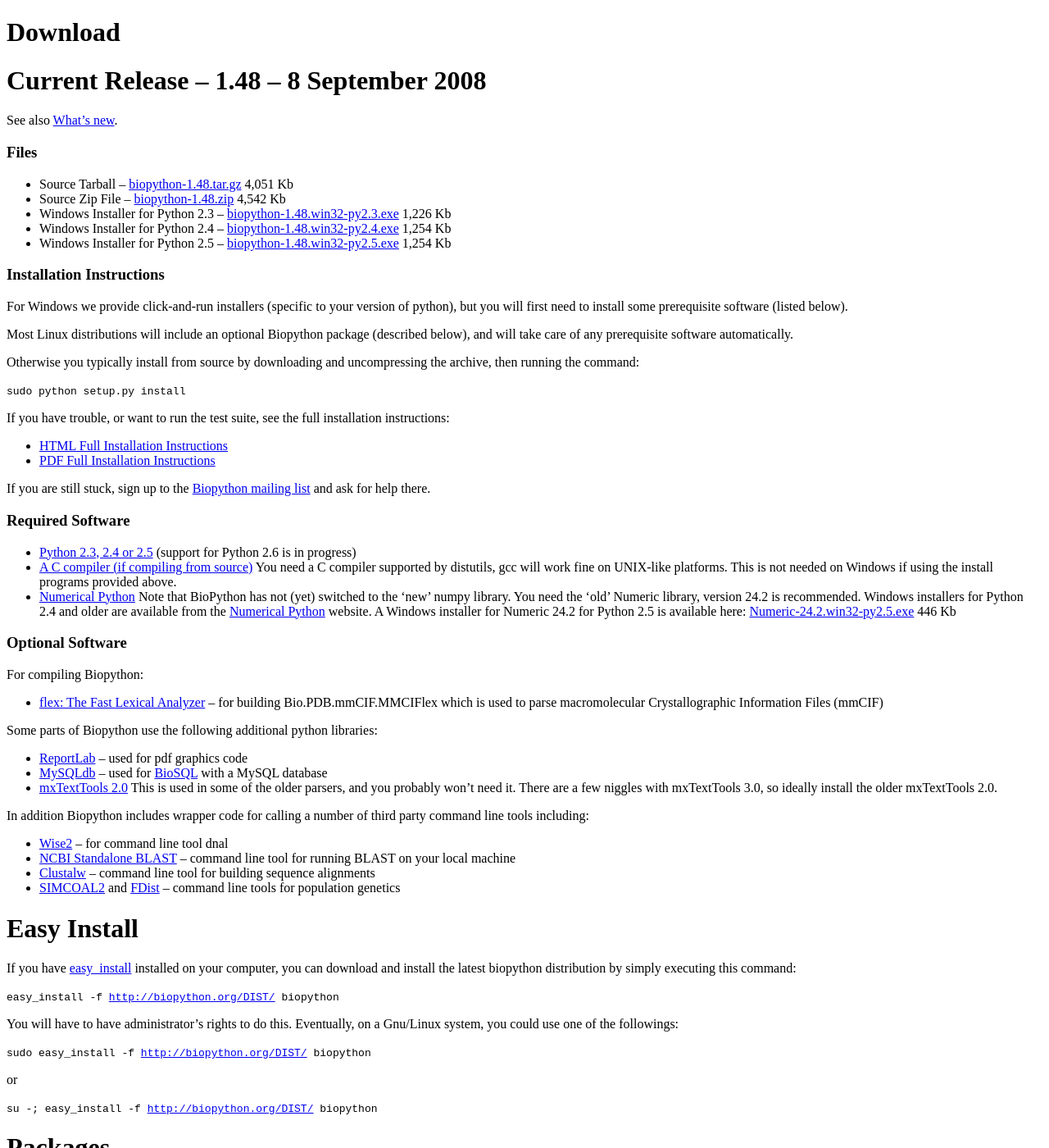
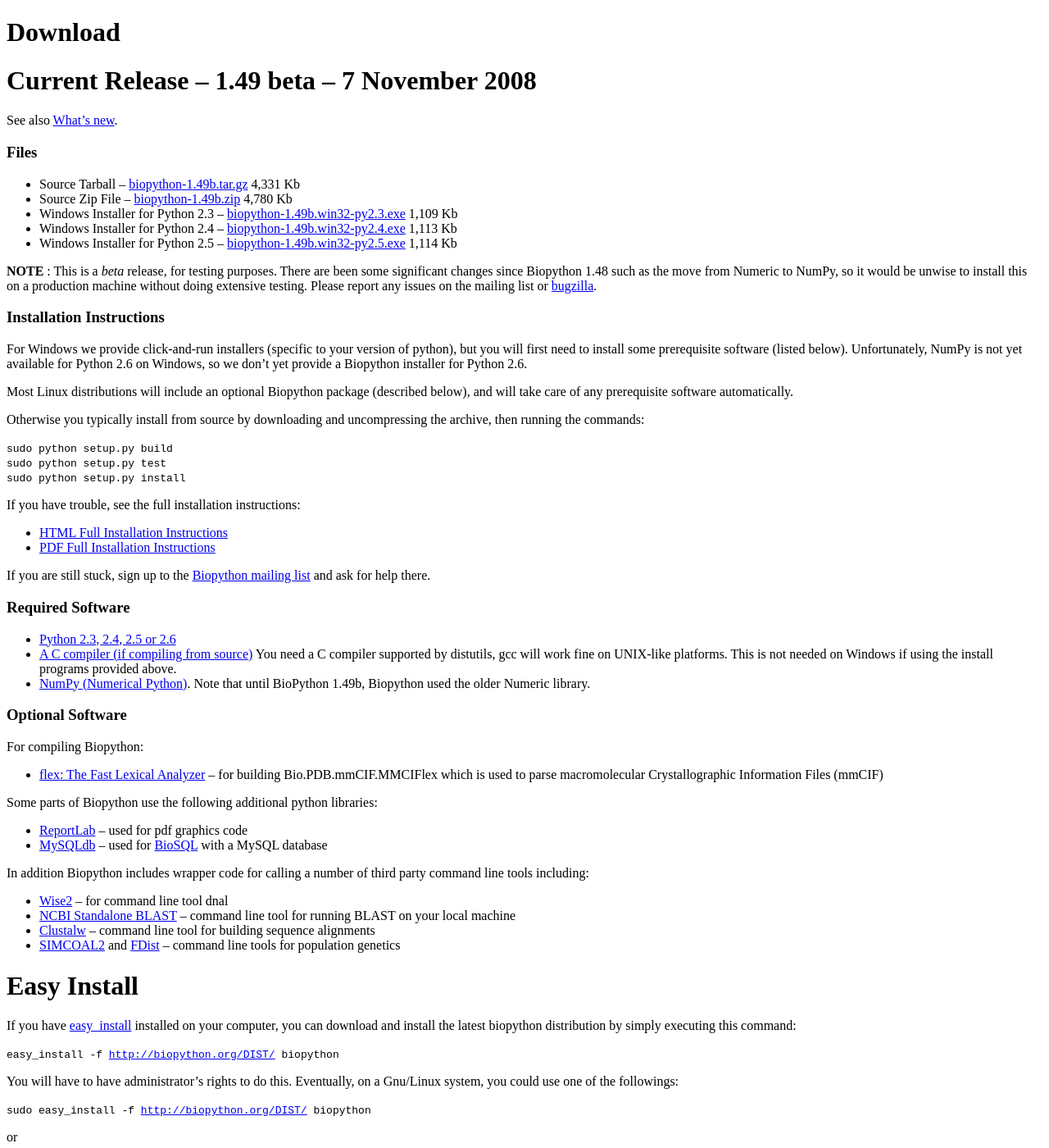
Before and after one commit to biopython/biopython.github.io, a Jekyll site: the page built from wiki/Download.md, in a window 1280 px wide and 1400 px high. Shown: the whole window at 82% size. Built offline with Jekyll 4.4.1, drawn with Linux system fonts in a browser that asks for light colours; some of the changed text lies outside the part shown.

Commit message:
Biopython 1.49b

```diff
--- a/wiki/Download.md
+++ b/wiki/Download.md
@@ -4,46 +4,55 @@ permalink: wiki/Download
 layout: wiki
 ---
 
-Current Release -- 1.48 -- 8 September 2008
-===========================================
+Current Release -- 1.49 beta -- 7 November 2008
+===============================================
 
 See also [What's new](http://biopython.open-bio.org/SRC/biopython/NEWS).
 
 ### Files
 
 -   Source Tarball --
-    [biopython-1.48.tar.gz](http://biopython.org/DIST/biopython-1.48.tar.gz)
-    4,051 Kb
+    [biopython-1.49b.tar.gz](http://biopython.org/DIST/biopython-1.49b.tar.gz)
+    4,331 Kb
 -   Source Zip File --
-    [biopython-1.48.zip](http://biopython.org/DIST/biopython-1.48.zip)
-    4,542 Kb
+    [biopython-1.49b.zip](http://biopython.org/DIST/biopython-1.49b.zip)
+    4,780 Kb
 -   Windows Installer for Python 2.3 --
-    [biopython-1.48.win32-py2.3.exe](http://biopython.org/DIST/biopython-1.48.win32-py2.3.exe)
-    1,226 Kb
+    [biopython-1.49b.win32-py2.3.exe](http://biopython.org/DIST/biopython-1.49b.win32-py2.3.exe)
+    1,109 Kb
 -   Windows Installer for Python 2.4 --
-    [biopython-1.48.win32-py2.4.exe](http://biopython.org/DIST/biopython-1.48.win32-py2.4.exe)
-    1,254 Kb
+    [biopython-1.49b.win32-py2.4.exe](http://biopython.org/DIST/biopython-1.49b.win32-py2.4.exe)
+    1,113 Kb
 -   Windows Installer for Python 2.5 --
-    [biopython-1.48.win32-py2.5.exe](http://biopython.org/DIST/biopython-1.48.win32-py2.5.exe)
-    1,254 Kb
+    [biopython-1.49b.win32-py2.5.exe](http://biopython.org/DIST/biopython-1.49b.win32-py2.5.exe)
+    1,114 Kb
+
+**NOTE** : This is a *beta* release, for testing purposes. There are
+been some significant changes since Biopython 1.48 such as the move from
+Numeric to NumPy, so it would be unwise to install this on a production
+machine without doing extensive testing. Please report any issues on the
+mailing list or [bugzilla](http://bugzilla.open-bio.org/).
 
 ### Installation Instructions
 
 For Windows we provide click-and-run installers (specific to your
 version of python), but you will first need to install some prerequisite
-software (listed below).
+software (listed below). Unfortunately, NumPy is not yet available for
+Python 2.6 on Windows, so we don't yet provide a Biopython installer for
+Python 2.6.
 
 Most Linux distributions will include an optional Biopython package
 (described below), and will take care of any prerequisite software
 automatically.
 
 Otherwise you typically install from source by downloading and
-uncompressing the archive, then running the command:
+uncompressing the archive, then running the commands:
 
+`sudo python setup.py build`
+`sudo python setup.py test`
 `sudo python setup.py install`
 
-If you have trouble, or want to run the test suite, see the full
-installation instructions:
+If you have trouble, see the full installation instructions:
 
 -   [HTML Full Installation
     Instructions](http://biopython.org/DIST/docs/install/Installation.html)
@@ -55,21 +64,14 @@ list](Mailing_lists "wikilink") and ask for help there.
 
 ### Required Software
 
--   [Python 2.3, 2.4 or 2.5](http://www.python.org) (support for Python
-    2.6 is in progress)
+-   [Python 2.3, 2.4, 2.5 or 2.6](http://www.python.org)
 -   [A C compiler (if compiling
     from source)](http://www.python.org/doc/current/inst/inst.html) You
     need a C compiler supported by distutils, gcc will work fine on
     UNIX-like platforms. This is not needed on Windows if using the
     install programs provided above.
--   [Numerical Python](http://numpy.scipy.org/#older_array) Note that
-    BioPython has not (yet) switched to the 'new' numpy library. You
-    need the 'old' Numeric library, version 24.2 is recommended. Windows
-    installers for Python 2.4 and older are available from the
-    [Numerical Python](http://numpy.scipy.org/#older_array) website. A
-    Windows installer for Numeric 24.2 for Python 2.5 is available here:
-    [Numeric-24.2.win32-py2.5.exe](http://biopython.org/DIST/Numeric-24.2.win32-py2.5.exe)
-    446 Kb
+-   [NumPy (Numerical Python)](http://numpy.scipy.org/). Note that until
+    BioPython 1.49b, Biopython used the older Numeric library.
 
 ### Optional Software
 
@@ -85,11 +87,6 @@ Some parts of Biopython use the following additional python libraries:
     graphics code
 -   [MySQLdb](http://sourceforge.net/projects/mysql-python) -- used for
     [BioSQL](BioSQL "wikilink") with a MySQL database
--   [mxTextTools
-    2.0](http://www.egenix.com/www2002/python/eGenix-mx-Extensions-v2.x.html/)
-    This is used in some of the older parsers, and you probably won't
-    need it. There are a few niggles with mxTextTools 3.0, so ideally
-    install the older mxTextTools 2.0.
 
 In addition Biopython includes wrapper code for calling a number of
 third party command line tools including:
@@ -149,6 +146,10 @@ dependencies with the following command:
 
 `sudo apt-get build-dep python-biopython`
 
+Note: You may need to additionally install the NumPy package by hand, as
+an out of date repository will still expect Biopython to use Numeric
+instead.
+
 ### Fedora
 
 Biopython is an official Fedora package (since Fedora 5). The package is
@@ -201,6 +202,29 @@ dependencies).
 Old Releases
 ============
 
+Please note that Biopython 1.48 and older require the Numeric library,
+not its replacement NumPy. Windows installers for Python 2.4 and older
+are available from the [Numerical
+Python](http://numpy.scipy.org/#older_array) website. A Windows
+installer for Numeric 24.2 for Python 2.5 is available here:
+[Numeric-24.2.win32-py2.5.exe](http://biopython.org/DIST/Numeric-24.2.win32-py2.5.exe)
+446 Kb
+
+Please note that Biopython 1.48 and older used [mxTextTools
+2.0](http://www.egenix.com/www2002/python/eGenix-mx-Extensions-v2.x.html/)
+in some of the parsers. There were a few niggles with mxTextTools 3.0,
+so ideally install the older mxTextTools 2.0.
+
+-   [biopython-1.48.tar.gz](http://biopython.org/DIST/biopython-1.48.tar.gz)
+    4,051 Kb
+-   [biopython-1.48.zip](http://biopython.org/DIST/biopython-1.48.zip)
+    4,542 Kb
+-   [biopython-1.48.win32-py2.3.exe](http://biopython.org/DIST/biopython-1.48.win32-py2.3.exe)
+    1,226 Kb
+-   [biopython-1.48.win32-py2.4.exe](http://biopython.org/DIST/biopython-1.48.win32-py2.4.exe)
+    1,254 Kb
+-   [biopython-1.48.win32-py2.5.exe](http://biopython.org/DIST/biopython-1.48.win32-py2.5.exe)
+    1,254 Kb
 -   [biopython-1.47.tar.gz](http://biopython.org/DIST/biopython-1.47.tar.gz)
     4,018 Kb
 -   [biopython-1.47.zip](http://biopython.org/DIST/biopython-1.47.zip)
```
Also changed, not shown: 1 other file.
